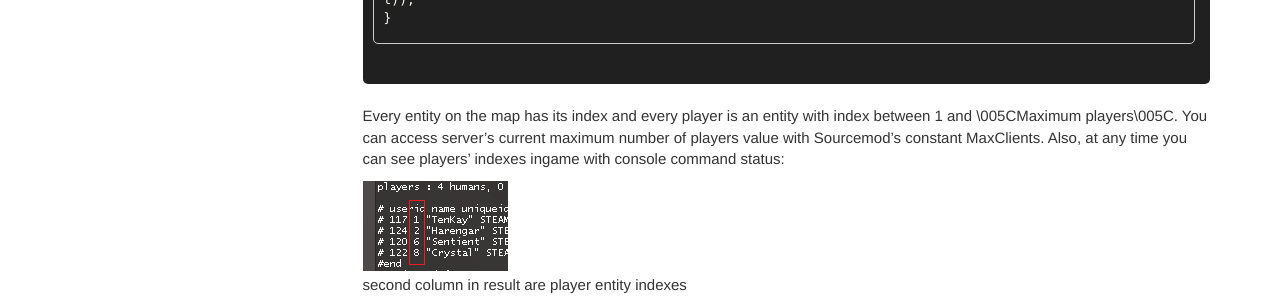
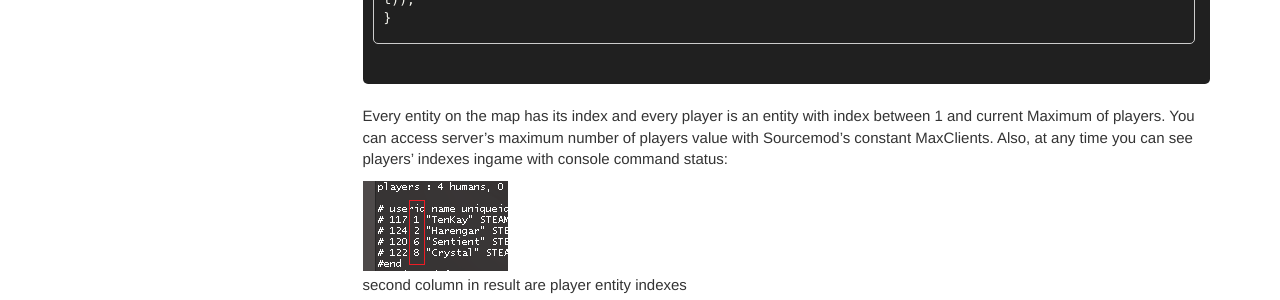
Before and after one commit to DiretideCandy/Blade-Symphony-Plugin-Examples, a Jekyll site: the page built from docs/pages/mydoc/bs_stocks_isvalidclient.md, in a window 1280 px wide. Shown: the part 423-723 px from the top of the page. Built offline with Jekyll 4.4.1, drawn with Linux system fonts in a browser that asks for light colours; nearby versions of some CDN libraries; comment, search, counter and statistics services are not loaded.

Commit message:
Updated IsValidClient

````diff
--- a/docs/pages/mydoc/bs_stocks_isvalidclient.md
+++ b/docs/pages/mydoc/bs_stocks_isvalidclient.md
@@ -25,7 +25,7 @@ stock bool IsValidClient(int client)
 ```
 
 <br>
-Every entity on the map has its index and every player is an entity with index between 1 and \005CMaximum players\005C. You can access server's current maximum number of players value with Sourcemod's constant MaxClients. Also, at any time you can see players' indexes ingame with console command status:
+Every entity on the map has its index and every player is an entity with index between 1 and current Maximum of players. You can access server's maximum number of players value with Sourcemod's constant MaxClients. Also, at any time you can see players' indexes ingame with console command status:
 <img class="img-responsive img-full" src="{{ site.baseurl }}/images/isvalidclient_indexes.png" alt="status result">
 second column in result are player entity indexes
 <br><br>
````
